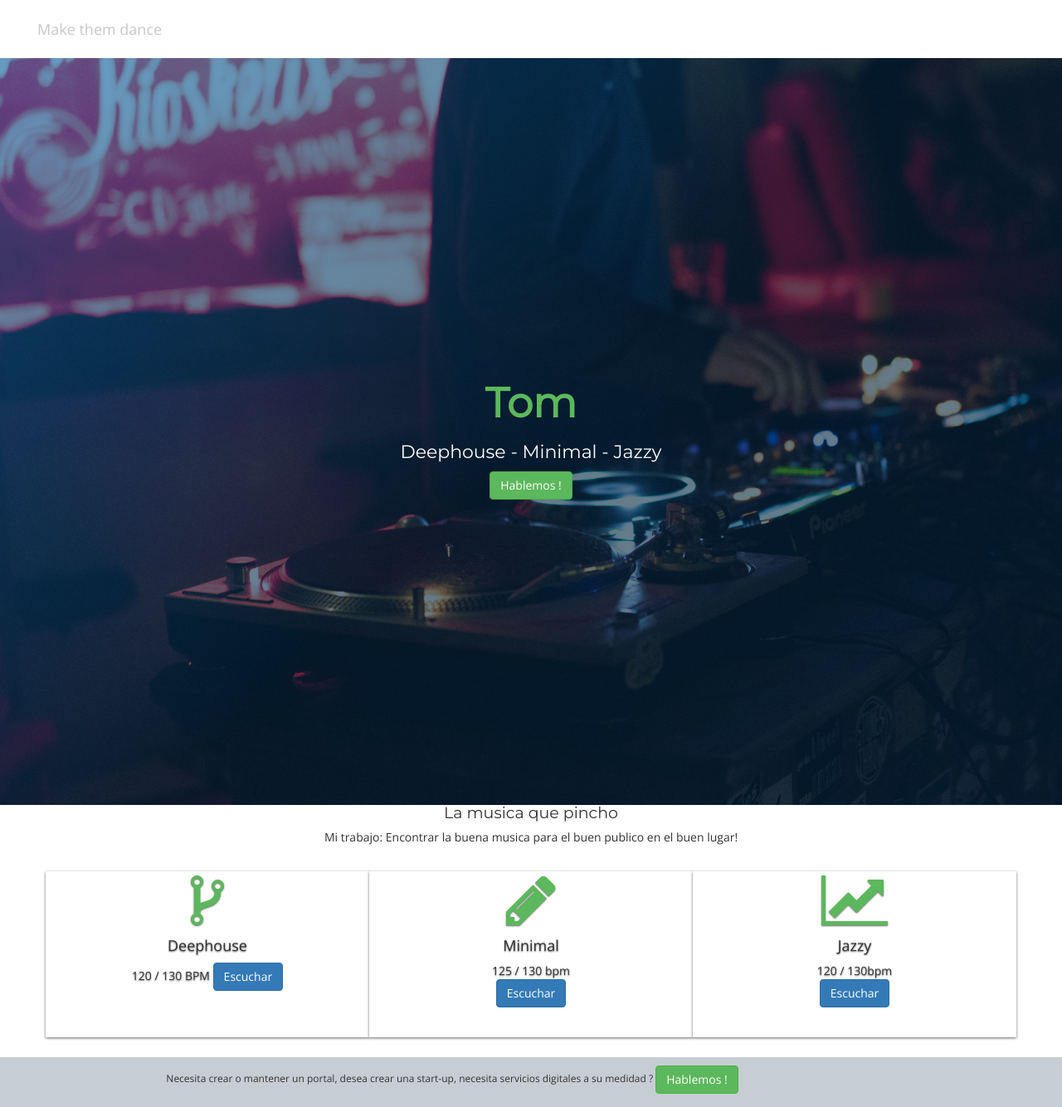
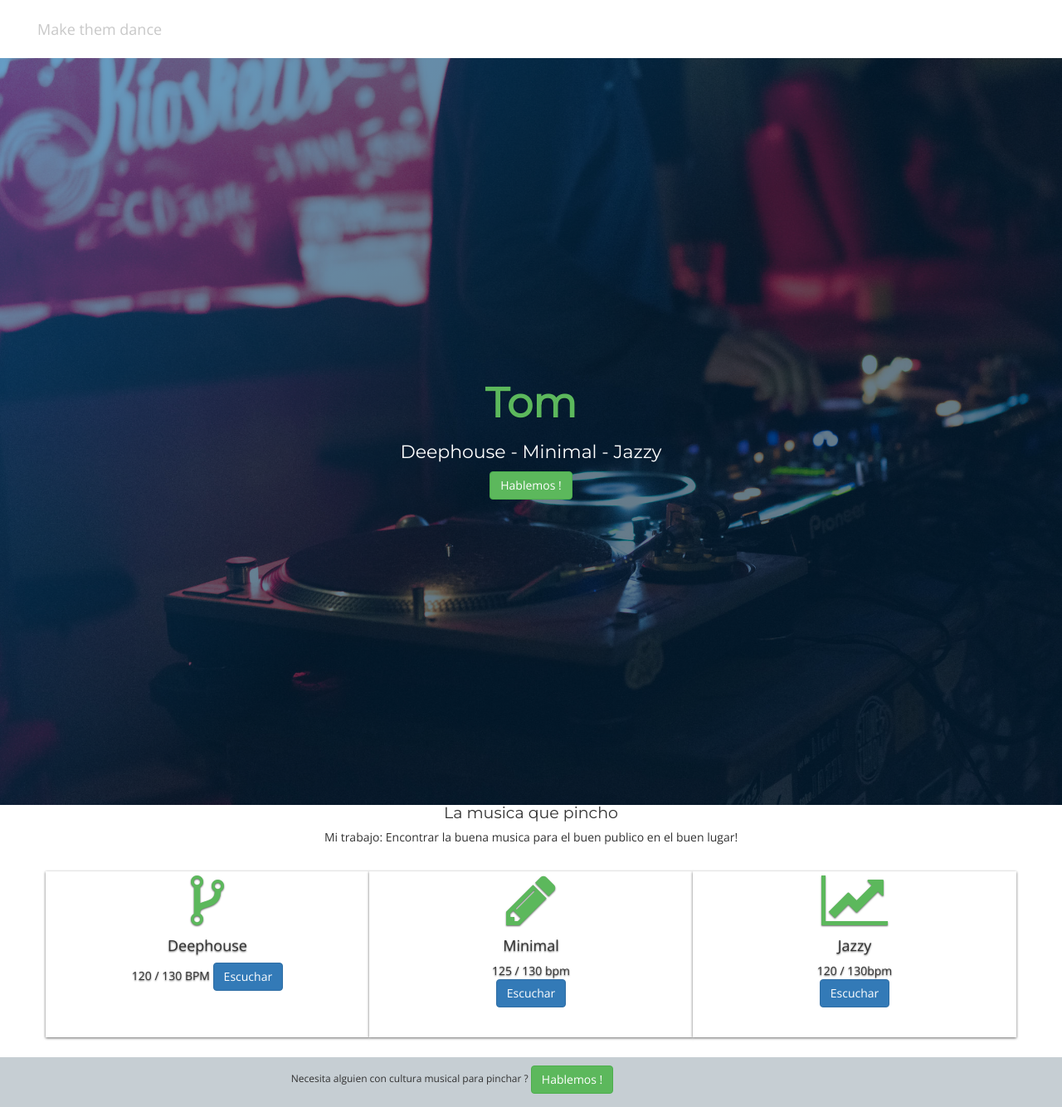
Before and after one commit to tomas1433/se, a Jekyll site: the page music.html, which Jekyll copies as it is, in a window 1280 px wide. Shown: the whole page at 83% size. Built offline with Jekyll 4.4.1, drawn with Linux system fonts in a browser that asks for light colours; nearby versions of some CDN libraries; some web fonts are replaced.

Commit message:
Update music.html

```diff
--- a/music.html
+++ b/music.html
@@ -191,7 +191,7 @@
     <footer class="footer">
      <div class="container">
       <div class="col-xs-12 col-sm-10 col-md-10 slideup text-inline text-center">
-        <h6>Necesita crear o mantener un portal, desea crear una start-up, necesita servicios digitales a su medidad ? <button type="button" class="btn btn-success btn-md " data-toggle="modal" data-target="#myModal">
+        <h6>Necesita alguien con cultura musical para pinchar ? <button type="button" class="btn btn-success btn-md " data-toggle="modal" data-target="#myModal">
                              Hablemos !
                               </button></h6>
 
```
